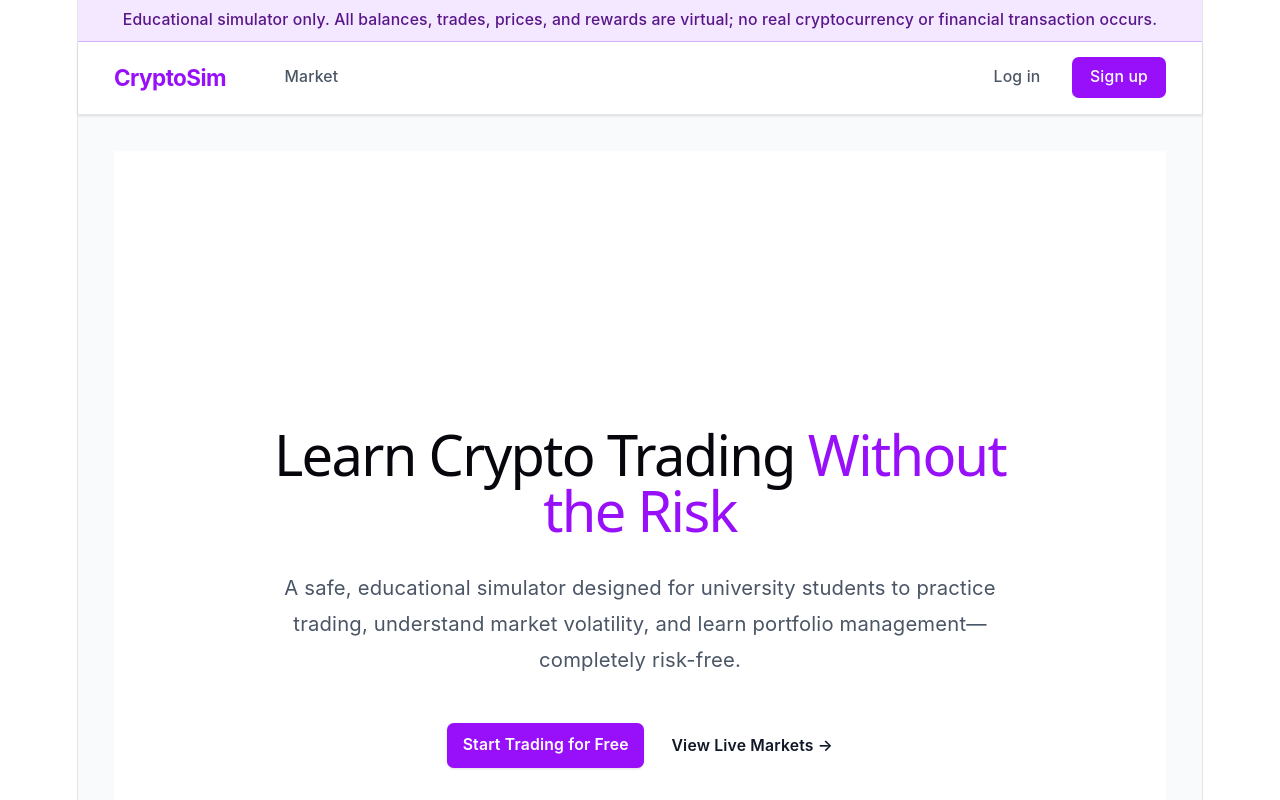
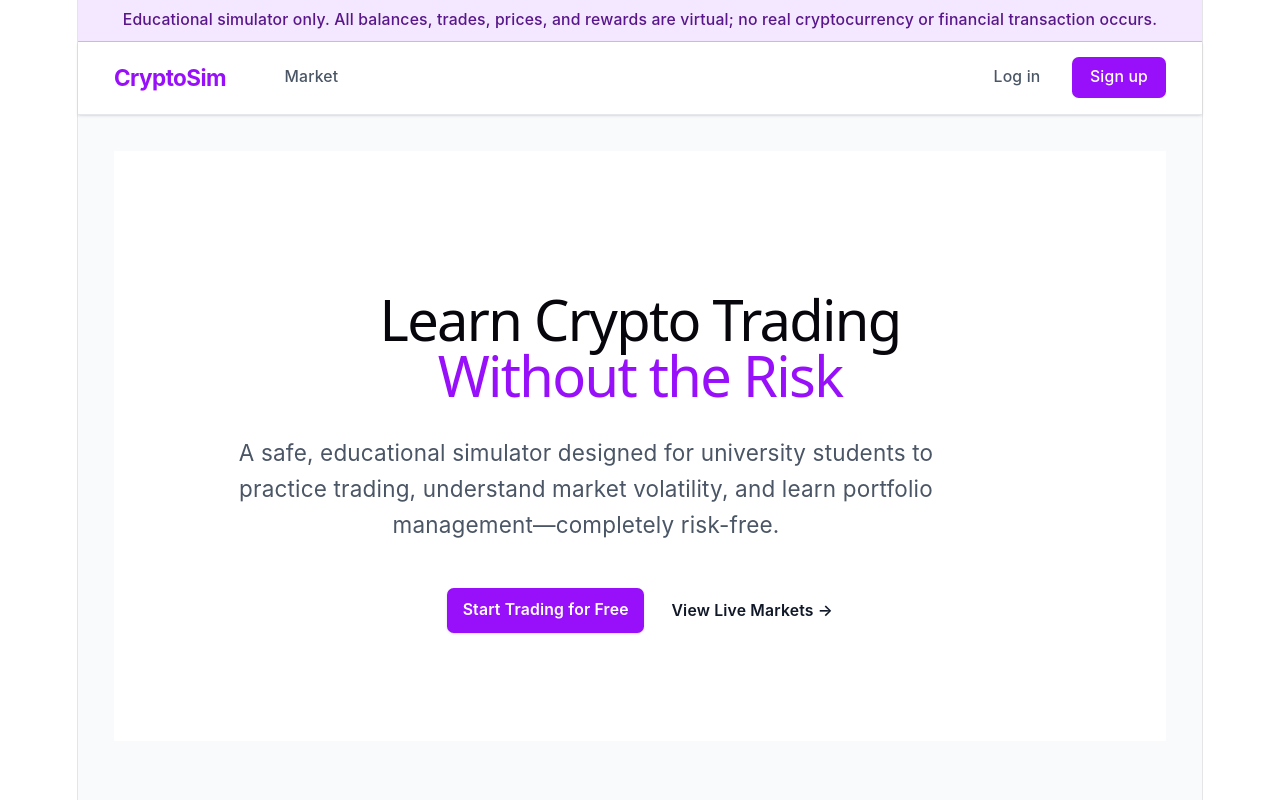
Before and after one commit to SinhaWiz/Crypto_WEB_DEV, a React (Vite) app in the folder client/: page / in a window 1280 px wide. Shown: the top 800 px of the page. Built offline with nearby package versions, Linux system fonts and the light colour scheme; no server answers.

Commit message:
style: fix excessive spacing in hero section

```diff
--- a/client/src/pages/HomePage.jsx
+++ b/client/src/pages/HomePage.jsx
@@ -7,12 +7,12 @@ export function HomePage() {
   return (
     <div className="bg-white">
       {/* Hero Section */}
-      <div className="relative isolate pt-14 px-6 lg:px-8">
-        <div className="mx-auto max-w-2xl py-20 sm:py-32 lg:py-40 text-center">
-          <h1 className="text-4xl font-extrabold tracking-tight text-gray-900 sm:text-6xl">
-            Learn Crypto Trading <span className="text-purple-600">Without the Risk</span>
+      <div className="relative isolate px-6 lg:px-8">
+        <div className="mx-auto max-w-3xl py-12 sm:py-20 lg:py-24 text-center">
+          <h1 className="text-4xl font-extrabold tracking-tight text-gray-900 sm:text-5xl md:text-6xl">
+            Learn Crypto Trading <br className="hidden sm:block" /><span className="text-purple-600">Without the Risk</span>
           </h1>
-          <p className="mt-6 text-lg leading-8 text-gray-600">
+          <p className="mt-6 text-lg md:text-xl leading-8 text-gray-600 max-w-2xl mx-auto">
             A safe, educational simulator designed for university students to practice trading, understand market volatility, and learn portfolio management—completely risk-free.
           </p>
           <div className="mt-10 flex items-center justify-center gap-x-6">
```
